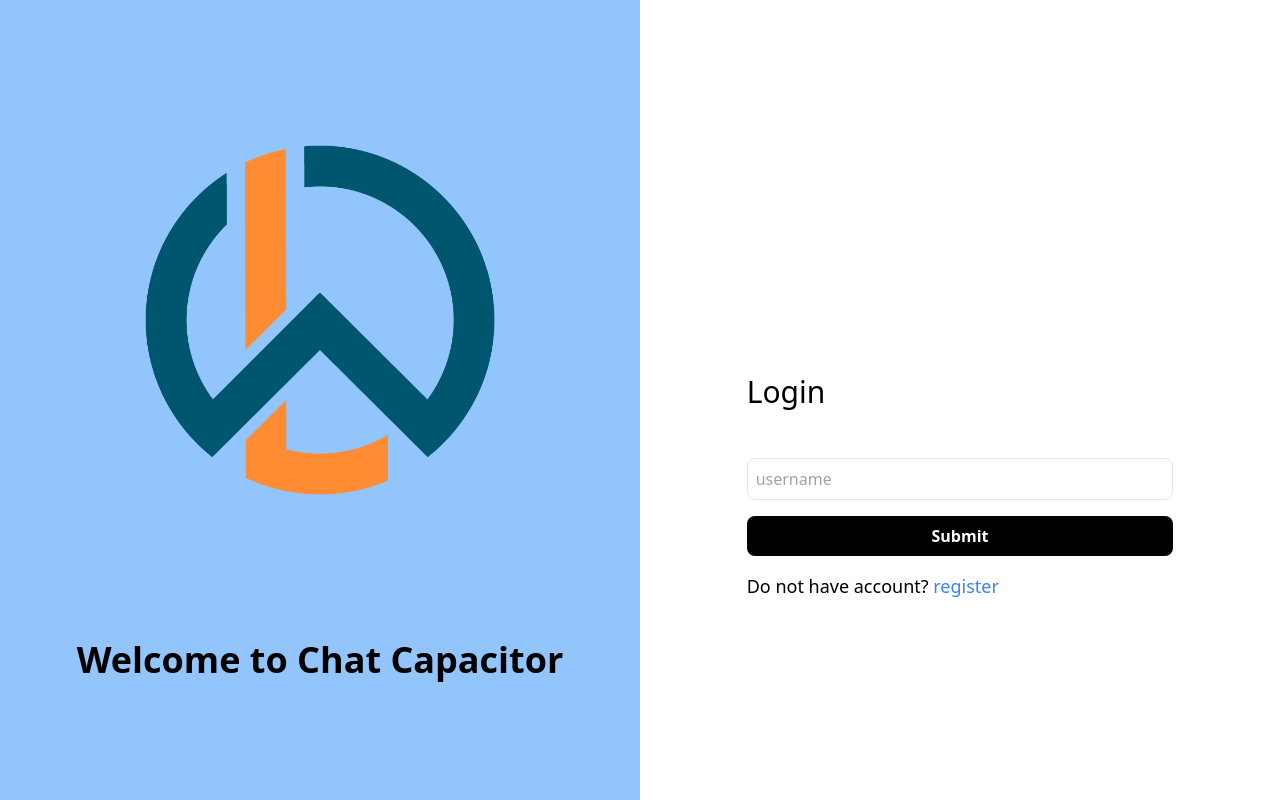
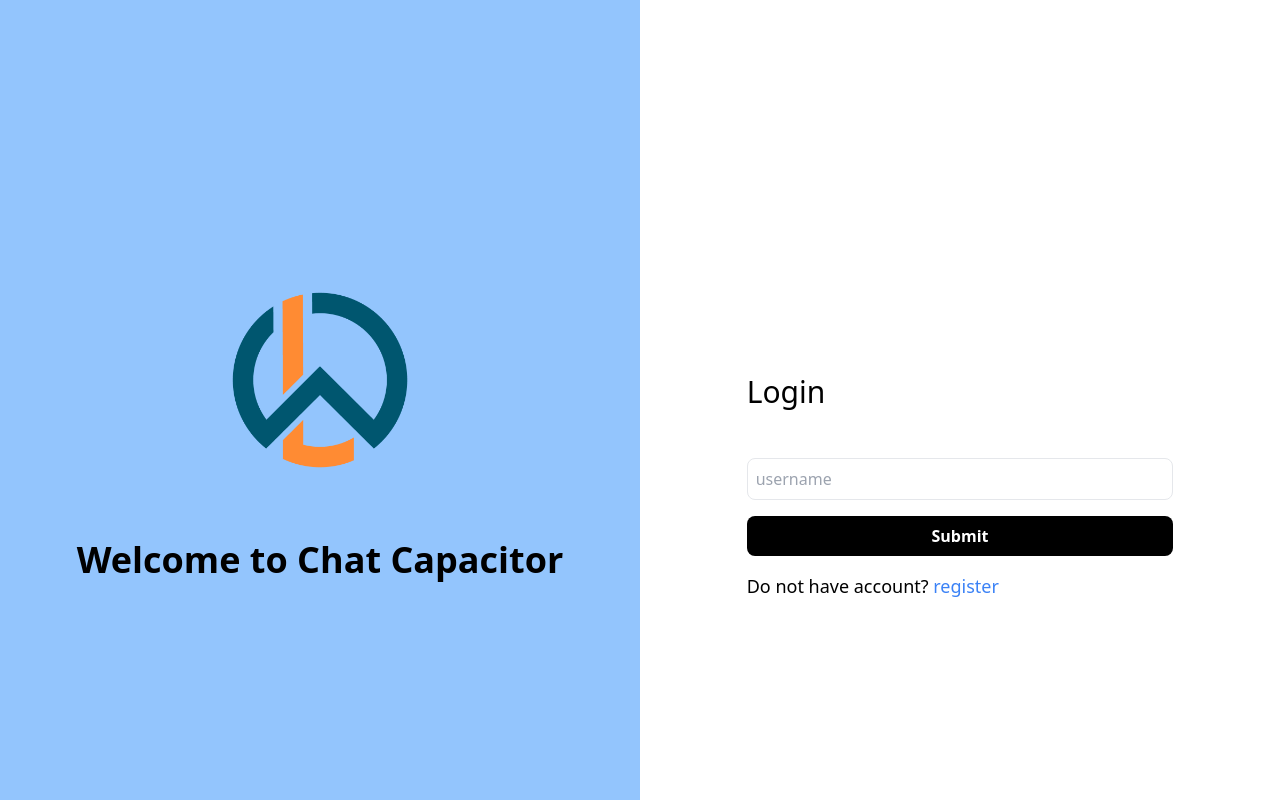
Before and after one commit to hossamnasser938/chat-capacitor, a React (Create React App) app: page /login in a window 1280 px wide. Built offline with nearby package versions, Linux system fonts and the light colour scheme.

Commit message:
fix auth image ui

```diff
--- a/src/components/auth-form-content-wrapper/auth-form-content-wrapper.tsx
+++ b/src/components/auth-form-content-wrapper/auth-form-content-wrapper.tsx
@@ -13,8 +13,8 @@ export const AuthFormContentWrapper = (props: PropsWithChildren) => {
 
   return (
     <div className="flex flex-col h-full md:flex-row">
-      <div className="hidden md:flex flex-col flex-1 justify-centenr items-center bg-blue-300">
-        <img src="/assets/img/logo.png" />
+      <div className="hidden md:flex flex-col flex-1 justify-center items-center bg-blue-300">
+        <img src="/assets/img/logo.png" className="w-1/2" />
         <h1 className="text-4xl font-bold">Welcome to Chat Capacitor</h1>
       </div>
       {renderForm()}
```
